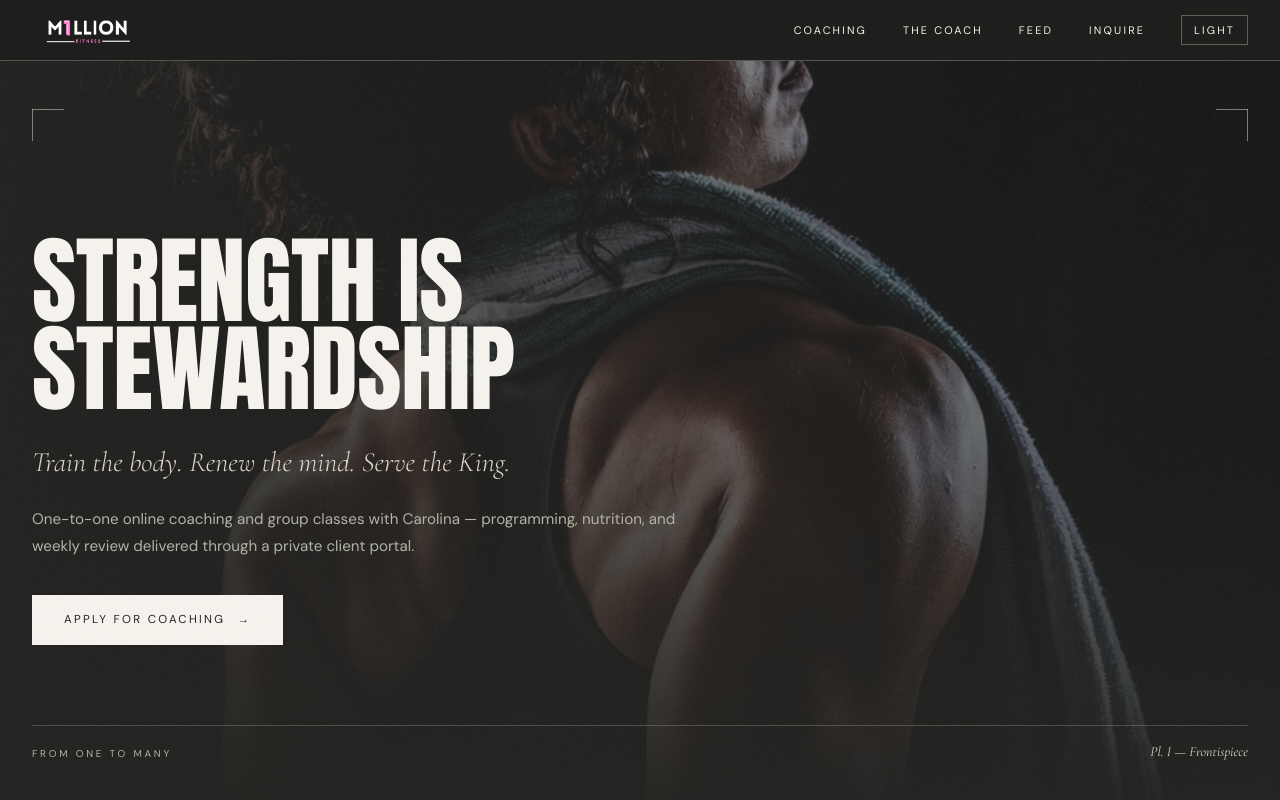
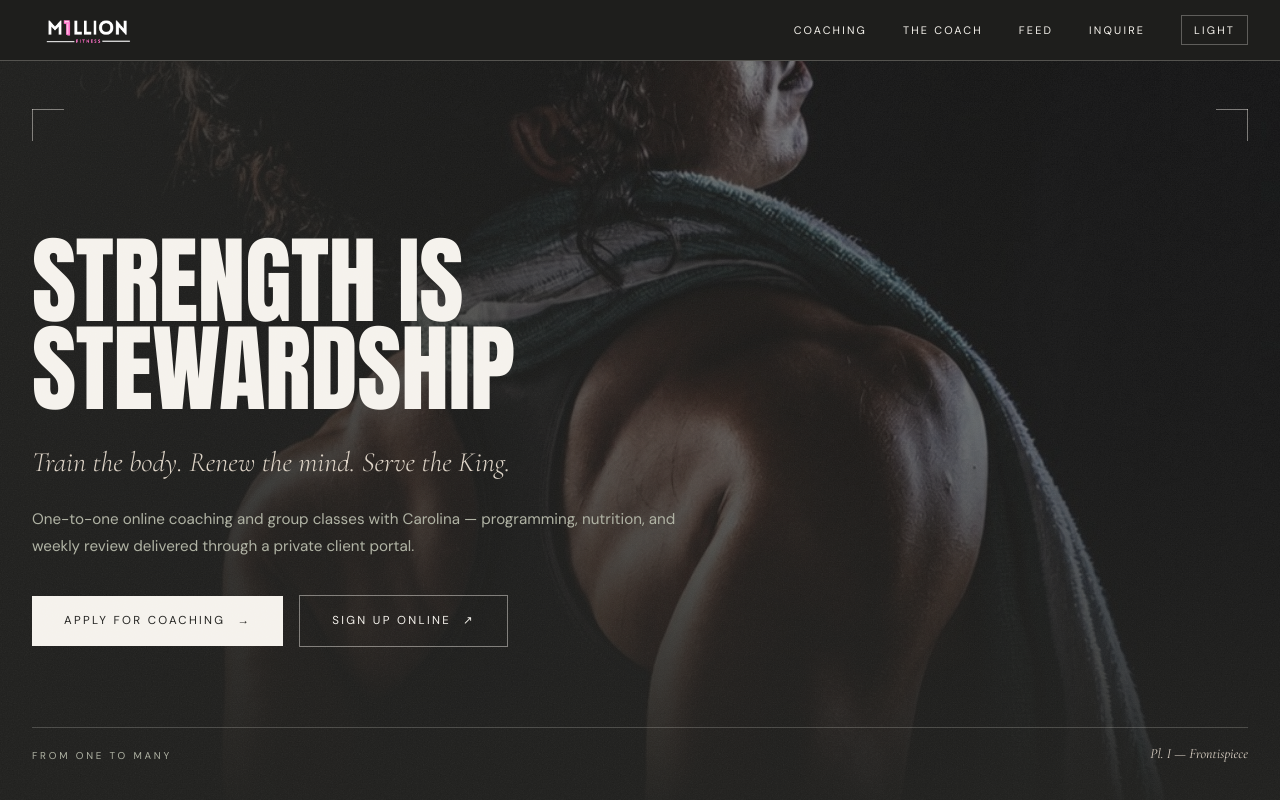
Before and after one commit to Sergi0987/M1llion-Netlify, a React (Vite) app: page / in a window 1280 px wide. Shown: the top 800 px of the page. Built offline with nearby package versions, Linux system fonts and the light colour scheme.

Commit message:
Add Kahunas sign-up button to the hero CTA row

```diff
--- a/src/pages/Home.jsx
+++ b/src/pages/Home.jsx
@@ -12,6 +12,10 @@ const ringDark =
 
 // No client portal yet on this site — training/portal launches later. Nav is
 // section anchors only until then.
+// Packages are actually bought on Kahunas. The inquiry form below stays for
+// people who want to talk to Carolina before they commit.
+const KAHUNAS_URL = 'https://kahunas.io/coach/packages/list/a13e6be5-d737-47e0-b37e-8e8efbcf2c4c';
+
 const NAV = [
   ['#coaching', 'Coaching'],
   ['#coach', 'The Coach'],
@@ -293,6 +297,16 @@ export default function Home({ theme, setTheme }) {
                 >
                   Apply for coaching
                   <span aria-hidden="true">→</span>
+                </a>
+
+                <a
+                  href={KAHUNAS_URL}
+                  target="_blank"
+                  rel="noreferrer"
+                  className={`inline-flex items-center justify-center gap-3 border border-bone/45 px-8 py-4 text-[0.72rem] uppercase tracking-[0.2em] text-bone transition-colors hover:border-bone hover:bg-bone/10 ${ringDark}`}
+                >
+                  Sign up online
+                  <span aria-hidden="true">↗</span>
                 </a>
               </div>
             </div>
```
